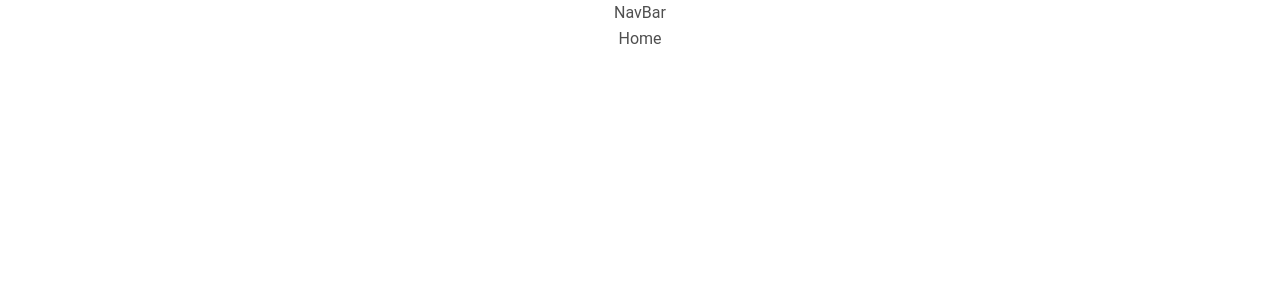
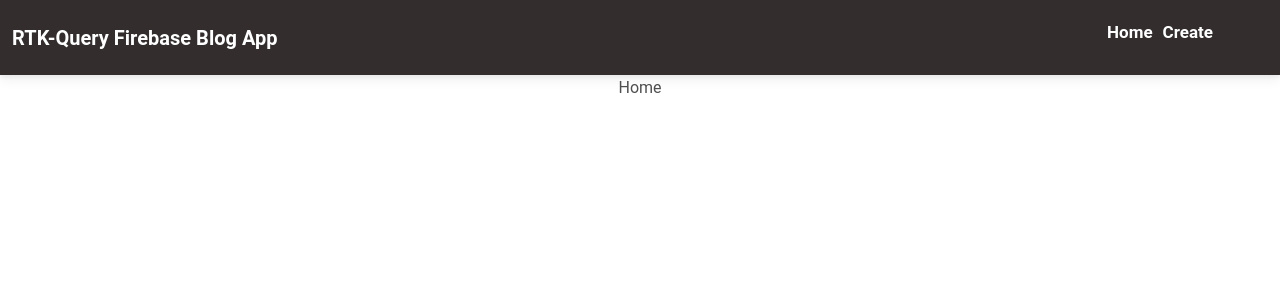
Before and after one commit to ahazimeh/redux-toolkit, a React (Create React App) app in the folder rtk-blog/: page / in a window 1280 px wide. Shown: the top 300 px of the page. Built offline with nearby package versions, Linux system fonts and the light colour scheme.

Commit message:
Navbar & Spinner Component

```diff
--- a/rtk-blog/src/components/NavBar.js
+++ b/rtk-blog/src/components/NavBar.js
@@ -1,8 +1,35 @@
+import { useNavigate } from "react-router-dom";
+import {
+  MDBContainer,
+  MDBNavbar,
+  MDBNavbarBrand,
+  MDBNavbarItem,
+  MDBNavbarNav,
+} from "mdb-react-ui-kit";
 const NavBar = () => {
+  const navigate = useNavigate();
   return (
-    <>
-      <div>NavBar</div>
-    </>
+    <MDBNavbar expand="lg" dark bgColor="dark">
+      <MDBContainer fluid>
+        <MDBNavbarBrand tag="span" className="mb-0 h1 fw-bold">
+          RTK-Query Firebase Blog App
+        </MDBNavbarBrand>
+        <div style={{ float: "right", marginRight: "50px" }}>
+          <MDBNavbarNav className="mb-2 mb-lg-0" fullWidth={false}>
+            <MDBNavbarItem>
+              <p className="header-text" onClick={() => navigate("/")}>
+                Home
+              </p>
+            </MDBNavbarItem>
+            <MDBNavbarItem>
+              <p className="header-text" onClick={() => navigate("/create")}>
+                Create
+              </p>
+            </MDBNavbarItem>
+          </MDBNavbarNav>
+        </div>
+      </MDBContainer>
+    </MDBNavbar>
   );
 };
 
--- a/rtk-blog/src/index.css
+++ b/rtk-blog/src/index.css
@@ -1,13 +1,22 @@
 body {
   margin: 0;
-  font-family: -apple-system, BlinkMacSystemFont, 'Segoe UI', 'Roboto', 'Oxygen',
-    'Ubuntu', 'Cantarell', 'Fira Sans', 'Droid Sans', 'Helvetica Neue',
+  font-family: -apple-system, BlinkMacSystemFont, "Segoe UI", "Roboto", "Oxygen",
+    "Ubuntu", "Cantarell", "Fira Sans", "Droid Sans", "Helvetica Neue",
     sans-serif;
   -webkit-font-smoothing: antialiased;
   -moz-osx-font-smoothing: grayscale;
 }
 
 code {
-  font-family: source-code-pro, Menlo, Monaco, Consolas, 'Courier New',
+  font-family: source-code-pro, Menlo, Monaco, Consolas, "Courier New",
     monospace;
 }
+
+.header-text {
+  color: white;
+  font-weight: 600;
+  cursor: pointer;
+  margin-top: 5px;
+  padding: 5px;
+  font-size: 17px;
+}
```
Also changed, not shown: rtk-blog/src/components/Spinner.js (+9 -1 lines).
